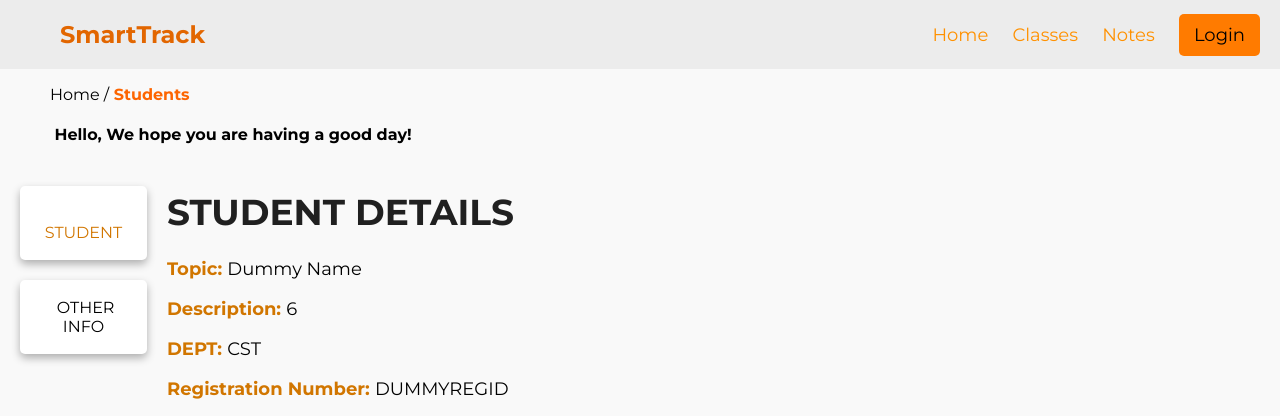
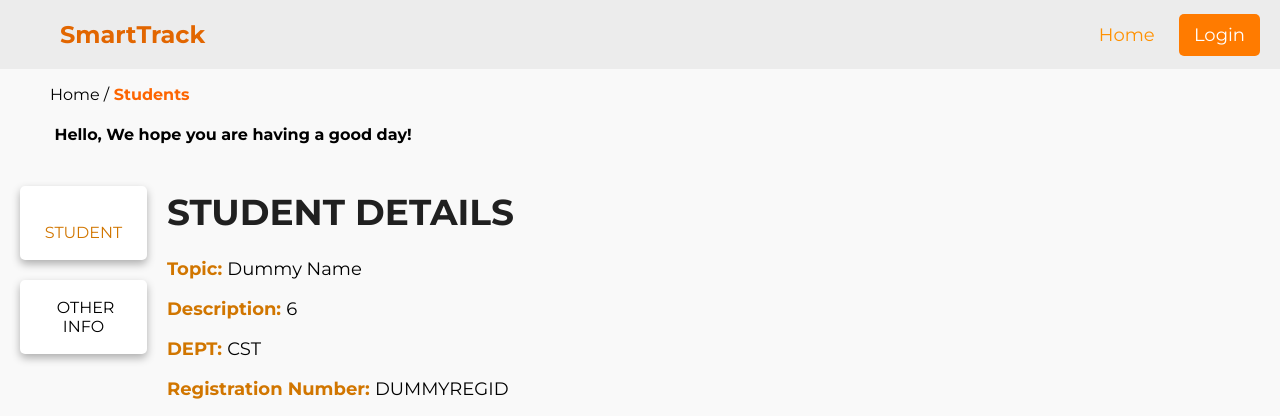
Before and after one commit to xsunzukz/cst-project-sem-6, a PHP site: page /student.php?id=22 in a window 1280 px wide. Shown: the top 416 px of the page. Run offline with PHP 8.4, Linux system fonts and the light colour scheme; data comes from the database, SQL or seed files in the repository; data that the repository does not hold is empty.

Commit message:
Fixed some issue in the css and some more err in student page

```diff
--- a/website/css/class.css
+++ b/website/css/class.css
@@ -59,12 +59,12 @@ header {
 }
 #btn-profile{
   background-color: #ff7b00;
-  color: #000000;
+  color: #ffffff;
   padding: 10px 15px 10px 15px;
   border-radius: 5px;
 }
 #btn-profile:hover{
-  background-color: #d17600;
+  background-color: #a55d00;
   color: #ffffff;
   text-decoration: none;
 
--- a/website/student.php
+++ b/website/student.php
@@ -43,9 +43,7 @@ mysqli_close($conn);
     <h1> <a href="./index.php" style="text-decoration: none;">SmartTrack</a></h1>
         <div class="nav-items">
             <ul>
-                <li><a href="">Home</a></li>
-                <li><a href="#classes">Classes</a></li>
-                <li><a href="">Notes</a></li>
+                <li><a href="./index.php">Home</a></li>
                 <?php
                 if(!isset($_COOKIE['user_email']) || !isset($_COOKIE['user_password'])) {
                     echo '<li><a href="./login.php" id="btn-profile">Login</a></li>';
```
